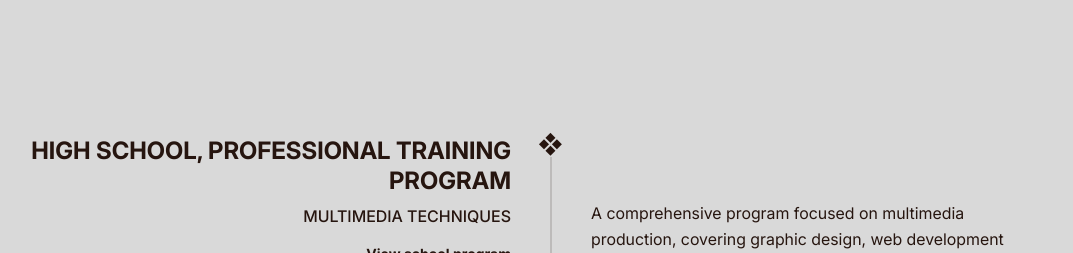
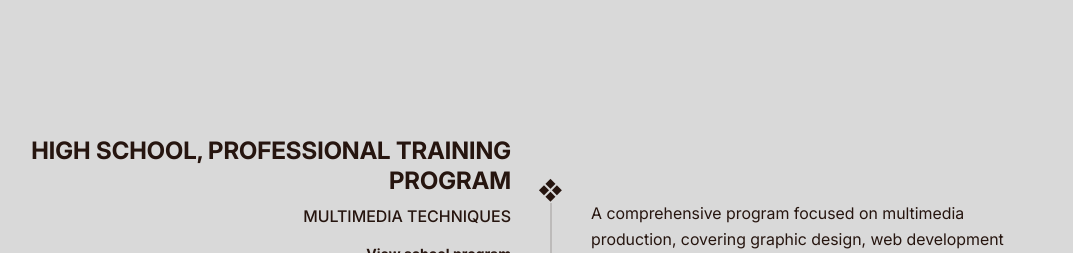
Before and after one commit to RicardoCasais404/personal-portfolio-v2, a Next.js app: page / in a window 1280 px wide. Shown: the part 2020-2273 px from the top of the page, without its empty margins (139-1212 px from the left). Built offline with nearby package versions, Linux system fonts and the light colour scheme.

Commit message:
Tuning details

```diff
--- a/src/components/Education.tsx
+++ b/src/components/Education.tsx
@@ -6,7 +6,6 @@ import { SectionWrapper } from "@/components/SectionWrapper";
 
 export function Education() {
   return (
-    // Mantemos o enableY={false} para estabilidade total
     <SectionWrapper
       id="education"
       enableY={false}
@@ -37,31 +36,29 @@ export function Education() {
         {/* TIMELINE CONTAINER */}
         <div className="relative">
           {/*
-             A "PISTA" (TRACK) - A SOLUÇÃO MÁGICA
-             absolute: Posicionada relativamente à lista.
-             top-[55px]: Começa exatamente alinhada com o 1º Título.
-             bottom-[150px]: Acaba exatamente alinhada com a última Descrição.
-             left-[20px] / md:left-1/2: Posição horizontal correta.
+             A "PISTA" (TRACK) - AJUSTADA
+             top-[103px]: 55px (original) + 48px (ajuste) = Começa mais abaixo.
+             bottom-[198px]: 150px (original) + 48px (ajuste) = Acaba mais cedo.
           */}
-          <div className="absolute left-5 top-[55px] bottom-[150px] w-px md:left-1/2 md:-translate-x-1/2">
-            {/* A LINHA VISÍVEL (Fundo) */}
+          <div className="absolute left-5 top-[103px] bottom-[198px] w-px md:left-1/2 md:-translate-x-1/2">
+            {/* Linha de Fundo */}
             <div className="absolute inset-0 w-full h-full bg-[#26150f]/30"></div>
 
             {/* O PONTO STICKY */}
-            {/*
-               sticky top-1/2: O ponto tenta ficar sempre no centro do ecrã.
-               Como está preso dentro desta div (Pista), ele só desliza
-               do topo (55px) até ao fundo (bottom-150px).
-            */}
             <div className="sticky top-1/2 -translate-x-1/2 -translate-y-1/2 z-10 flex justify-center">
-              <span className="text-2xl text-[#26150f] leading-none bg-[#d9d9d9] px-1 pt-1">
+              {/*
+                 SÍMBOLO LIMPO
+                 leading-none: Remove altura extra da fonte.
+                 px-[2px]: Apenas o mínimo para cortar a linha de 1px atrás.
+                 Sem pt ou pb: Remove o "quadrado" vertical.
+              */}
+              <span className="text-2xl text-[#26150f] leading-none bg-[#d9d9d9] px-0.5">
                 ❖
               </span>
             </div>
           </div>
 
-          {/* LISTA DE ITENS */}
-          {/* pt-12 (48px) + um pouco de margem do texto dá os 55px visuais */}
+          {/* LISTA */}
           <div className="flex flex-col gap-12 md:gap-20 pt-12 pb-12">
             {educationData.items.map((item, index) => {
               return (
```
